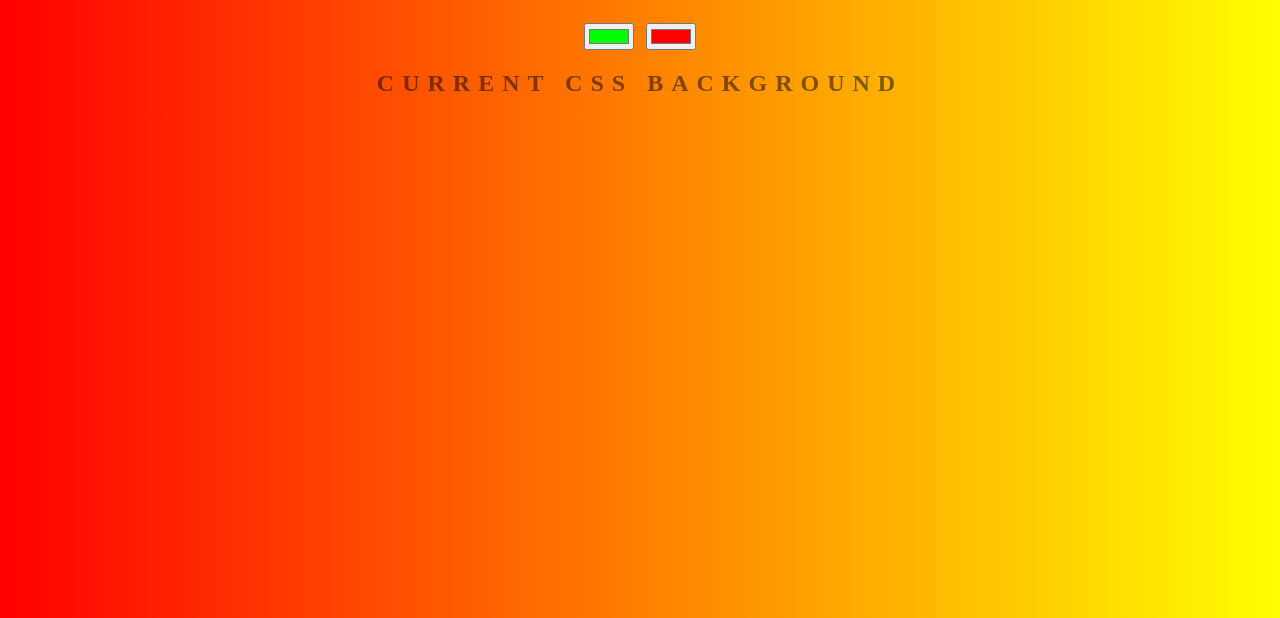
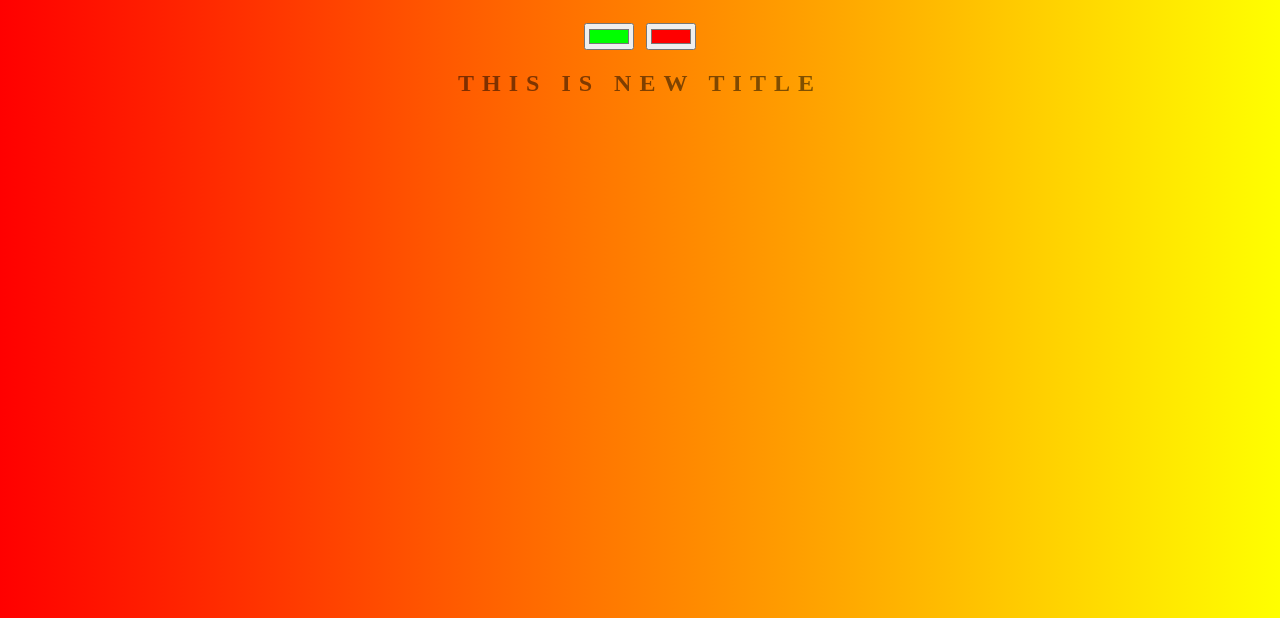
Before and after one commit to BHARGAV596/Background-generator, a plain HTML site: page index.html in a window 1280 px wide. Shown: the part 182-800 px from the top of the page. Drawn offline with Linux system fonts and the light colour scheme.

Commit message:
changing the title

```diff
--- a/index.html
+++ b/index.html
@@ -8,7 +8,7 @@
 	<h1>Background Generator</h1>
 	<input class="color1" type="color" name="color1" value="#00ff00">
 	<input class="color2" type="color" name="color2" value="#ff0000">
-	<h2>Current CSS Background</h2>
+	<h2>this is new title</h2>
 	<h3></h3>
 	<script type="text/javascript" src="script.js"></script>
 </body>
```
